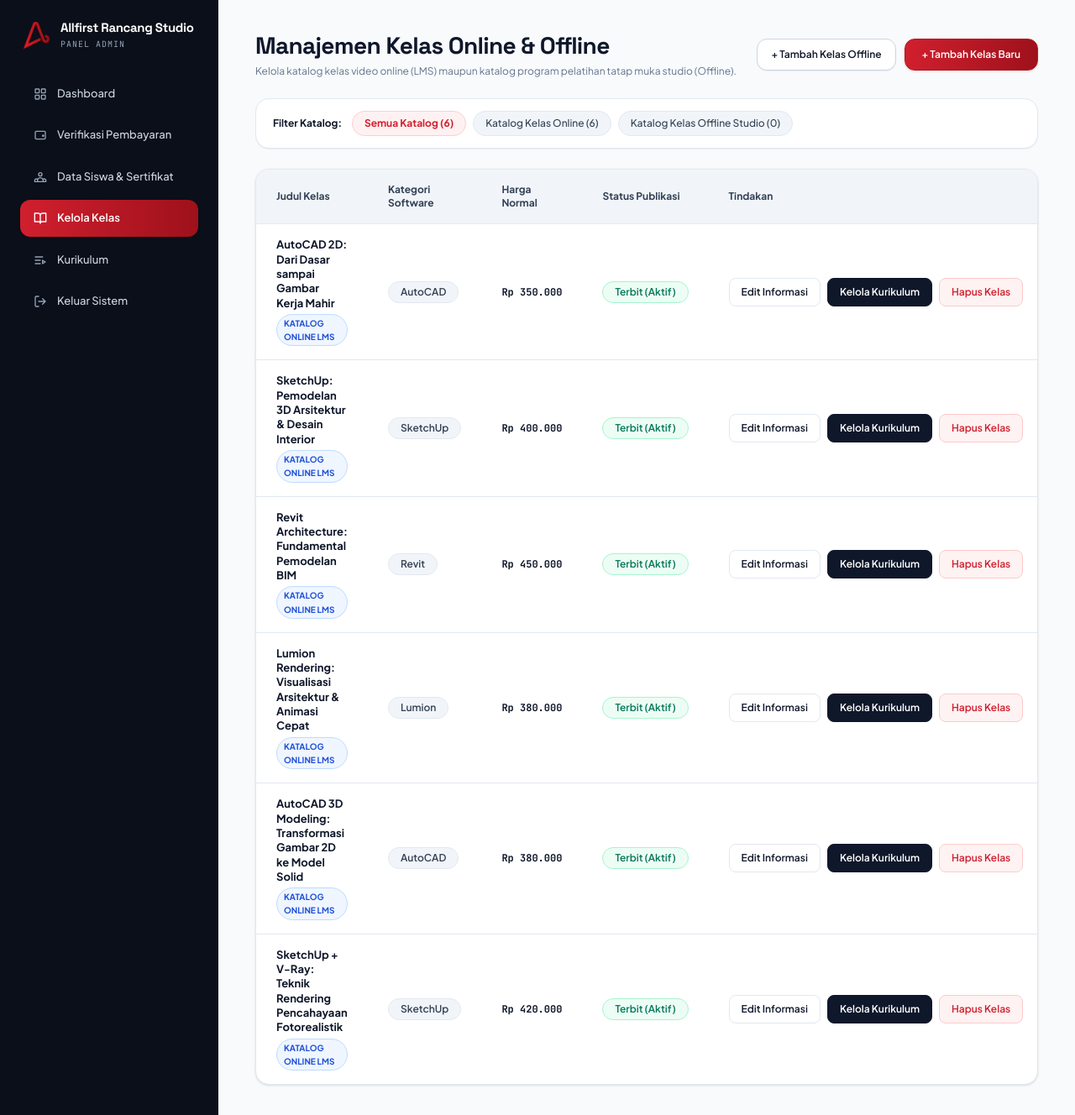
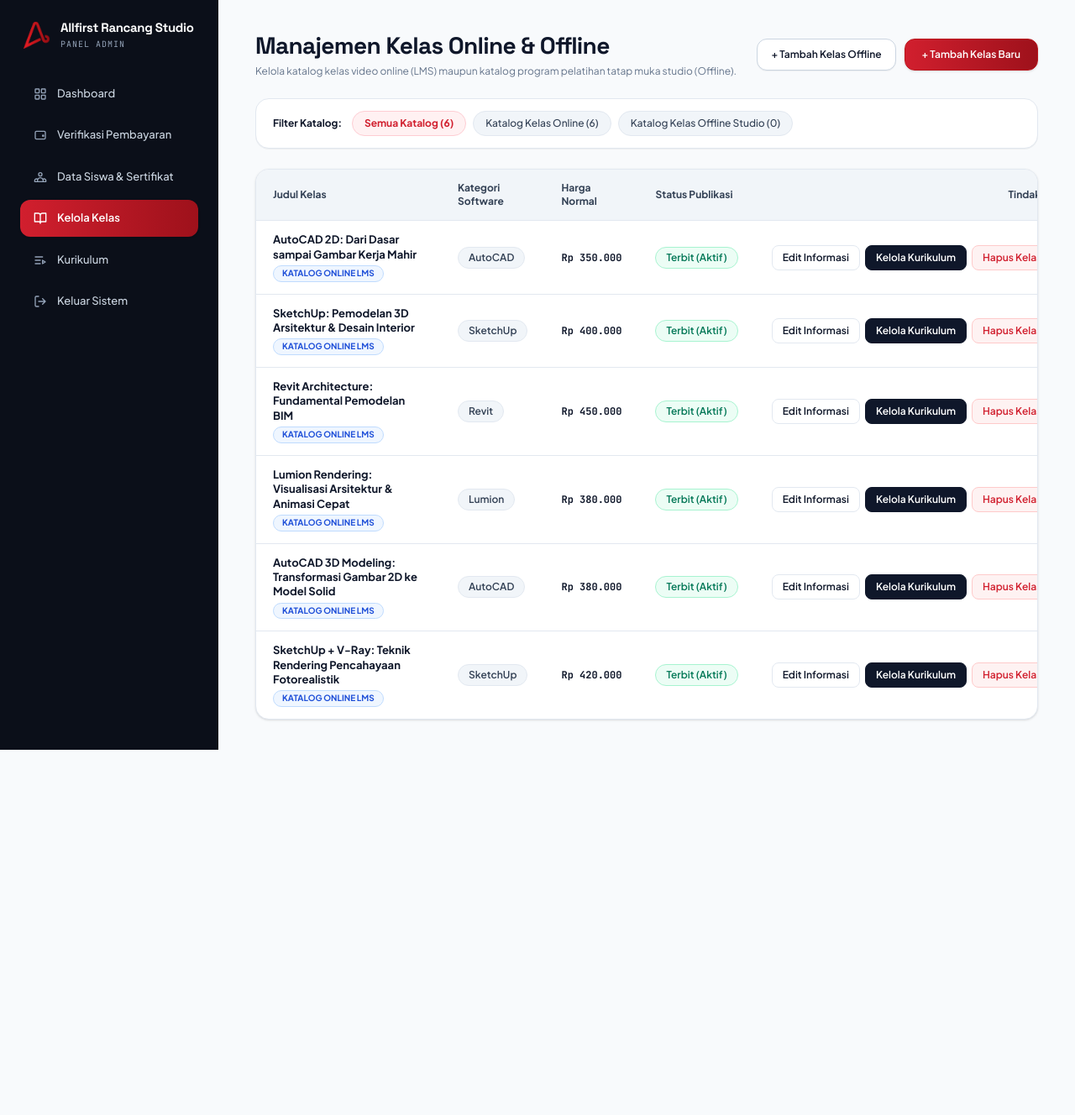
Before and after one commit to muhawwal-git/allfirst-rancang-studio, a Laravel app: page /admin/kelas in a window 1280 px wide. Shown: the whole page at 84% size. After the commit the page ends 893 px from the top, so only its background shows below. Run offline with Laravel 12, Linux system fonts and the light colour scheme; a user stored in the database is signed in; data comes from the database, SQL or seed files in the repository; style sheets or scripts are compiled from the project's sources.

Commit message:
style: rapikan posisi tombol tambah kelas dan tabel di halaman manajemen kelas admin

```diff
--- a/resources/views/admin/kelas/index.blade.php
+++ b/resources/views/admin/kelas/index.blade.php
@@ -6,7 +6,7 @@
     <div class="space-y-6 w-full">
         <!-- Header Row (A-03: iboRY) -->
         <div class="flex flex-col sm:flex-row sm:items-center justify-between gap-4">
-            <div>
+            <div class="min-w-0">
                 <h1 class="text-2xl sm:text-[28px] font-extrabold font-heading text-[#0F172A] tracking-tight">
                     Manajemen Kelas Online &amp; Offline
                 </h1>
@@ -14,13 +14,13 @@
                     Kelola katalog kelas video online (LMS) maupun katalog program pelatihan tatap muka studio (Offline).
                 </p>
             </div>
-            <div class="flex flex-wrap items-center gap-2.5">
+            <div class="flex items-center justify-end gap-2.5 shrink-0">
                 <a href="{{ route('admin.kelas.create', ['jenis' => 'offline']) }}"
-                   class="inline-flex items-center px-4 py-2.5 rounded-xl text-xs font-semibold text-[#0F172A] bg-white hover:bg-slate-50 border border-[#CBD5E1] shadow-2xs transition-all">
+                   class="inline-flex items-center px-4 py-2.5 rounded-xl text-xs font-semibold text-[#0F172A] bg-white hover:bg-slate-50 border border-[#CBD5E1] shadow-2xs transition-all whitespace-nowrap">
                     + Tambah Kelas Offline
                 </a>
                 <a href="{{ route('admin.kelas.create', ['jenis' => 'online']) }}"
-                   class="inline-flex items-center px-5 py-2.5 rounded-xl text-xs font-semibold text-white bg-gradient-to-r from-[#D11F2E] to-[#9E111B] hover:brightness-105 border border-[#BA151C] shadow-sm transition-all">
+                   class="inline-flex items-center px-5 py-2.5 rounded-xl text-xs font-semibold text-white bg-gradient-to-r from-[#D11F2E] to-[#9E111B] hover:brightness-105 border border-[#BA151C] shadow-sm transition-all whitespace-nowrap">
                     + Tambah Kelas Baru
                 </a>
             </div>
@@ -56,26 +56,26 @@
                 <table class="w-full text-left text-xs">
                     <thead class="bg-[#F1F5F9] text-[#334155] border-b border-[#E2E8F0] font-bold">
                         <tr>
-                            <th class="px-6 py-4">Judul Kelas</th>
-                            <th class="px-6 py-4">Kategori Software</th>
-                            <th class="px-6 py-4">Harga Normal</th>
-                            <th class="px-6 py-4">Status Publikasi</th>
-                            <th class="px-6 py-4">Tindakan</th>
+                            <th class="px-5 py-3.5">Judul Kelas</th>
+                            <th class="px-5 py-3.5">Kategori Software</th>
+                            <th class="px-5 py-3.5">Harga Normal</th>
+                            <th class="px-5 py-3.5">Status Publikasi</th>
+                            <th class="px-5 py-3.5 text-right">Tindakan</th>
                         </tr>
                     </thead>
                     <tbody class="divide-y divide-[#E2E8F0]">
                         @forelse($courses as $course)
                             <tr class="hover:bg-slate-50/70 transition-colors">
                                 <!-- 1. Judul Kelas -->
-                                <td class="px-6 py-4 max-w-[280px] leading-relaxed">
+                                <td class="px-5 py-3.5 min-w-[220px] max-w-[300px] leading-snug">
                                     <div class="font-bold text-[#0F172A] text-xs sm:text-[13px]">{{ $course->judul_kelas }}</div>
                                     <div class="mt-1">
                                         @if($course->isOfflineCatalog())
-                                            <span class="inline-flex px-2 py-0.5 rounded-full text-[10px] font-bold bg-[#FFF1F2] text-[#D11F2E] border border-[#FECDD3]">
+                                            <span class="inline-flex px-2.5 py-0.5 rounded-full text-[10px] font-bold bg-[#FFF1F2] text-[#D11F2E] border border-[#FECDD3] whitespace-nowrap">
                                                 KATALOG OFFLINE STUDIO
                                             </span>
                                         @else
-                                            <span class="inline-flex px-2 py-0.5 rounded-full text-[10px] font-bold bg-[#EFF6FF] text-[#1D4ED8] border border-[#BFDBFE]">
+                                            <span class="inline-flex px-2.5 py-0.5 rounded-full text-[10px] font-bold bg-[#EFF6FF] text-[#1D4ED8] border border-[#BFDBFE] whitespace-nowrap">
                                                 KATALOG ONLINE LMS
                                             </span>
                                         @endif
@@ -83,40 +83,40 @@
                                 </td>
 
                                 <!-- 2. Kategori Software -->
-                                <td class="px-6 py-4 whitespace-nowrap">
-                                    <span class="inline-flex px-3.5 py-1 rounded-full text-xs font-semibold bg-[#F1F5F9] text-[#334155] border border-[#E2E8F0]">
+                                <td class="px-5 py-3.5 whitespace-nowrap">
+                                    <span class="inline-flex px-3 py-1 rounded-full text-xs font-semibold bg-[#F1F5F9] text-[#334155] border border-[#E2E8F0]">
                                         {{ $course->kategori }}
                                     </span>
                                 </td>
 
                                 <!-- 3. Harga Normal -->
-                                <td class="px-6 py-4 font-mono font-bold text-[#0F172A] whitespace-nowrap">
+                                <td class="px-5 py-3.5 font-mono font-bold text-[#0F172A] whitespace-nowrap">
                                     {{ $course->formattedHarga() }}
                                 </td>
 
                                 <!-- 4. Status Publikasi -->
-                                <td class="px-6 py-4 whitespace-nowrap">
+                                <td class="px-5 py-3.5 whitespace-nowrap">
                                     @if($course->status_publikasi === 'published')
-                                        <span class="inline-flex px-3.5 py-1 rounded-full text-xs font-semibold bg-[#ECFDF5] text-[#047857] border border-[#A7F3D0]">
+                                        <span class="inline-flex px-3 py-1 rounded-full text-xs font-semibold bg-[#ECFDF5] text-[#047857] border border-[#A7F3D0]">
                                             Terbit (Aktif)
                                         </span>
                                     @else
-                                        <span class="inline-flex px-3.5 py-1 rounded-full text-xs font-semibold bg-[#F1F5F9] text-[#334155] border border-[#E2E8F0]">
+                                        <span class="inline-flex px-3 py-1 rounded-full text-xs font-semibold bg-[#F1F5F9] text-[#334155] border border-[#E2E8F0]">
                                             Draf (Disimpan)
                                         </span>
                                     @endif
                                 </td>
 
                                 <!-- 5. Tindakan (Edit Informasi, Kelola Kurikulum, Hapus Kelas) -->
-                                <td class="px-6 py-4 whitespace-nowrap">
-                                    <div class="flex items-center gap-2">
+                                <td class="px-5 py-3.5 whitespace-nowrap text-right">
+                                    <div class="inline-flex items-center justify-end gap-1.5">
                                         <a href="{{ route('admin.kelas.edit', $course->id) }}"
-                                           class="px-3.5 py-2 rounded-lg text-xs font-semibold bg-white hover:bg-slate-50 text-[#0F172A] border border-[#E2E8F0] transition-colors">
+                                           class="px-3 py-1.5 rounded-lg text-xs font-semibold bg-white hover:bg-slate-50 text-[#0F172A] border border-[#E2E8F0] transition-colors">
                                             Edit Informasi
                                         </a>
 
                                         <a href="{{ route('admin.kelas.kurikulum', $course->id) }}"
-                                           class="px-3.5 py-2 rounded-lg text-xs font-semibold bg-[#0F172A] hover:bg-[#1E293B] text-white border border-[#0F172A] transition-colors">
+                                           class="px-3 py-1.5 rounded-lg text-xs font-semibold bg-[#0F172A] hover:bg-[#1E293B] text-white border border-[#0F172A] transition-colors">
                                             Kelola Kurikulum
                                         </a>
 
@@ -124,7 +124,7 @@
                                             @csrf
                                             @method('DELETE')
                                             <button type="submit"
-                                                    class="px-3.5 py-2 rounded-lg text-xs font-semibold bg-[#FEF2F2] hover:bg-[#FEE2E2] text-[#D11F2E] border border-[#FECACA] transition-colors">
+                                                    class="px-3 py-1.5 rounded-lg text-xs font-semibold bg-[#FEF2F2] hover:bg-[#FEE2E2] text-[#D11F2E] border border-[#FECACA] transition-colors">
                                                 Hapus Kelas
                                             </button>
                                         </form>
```
